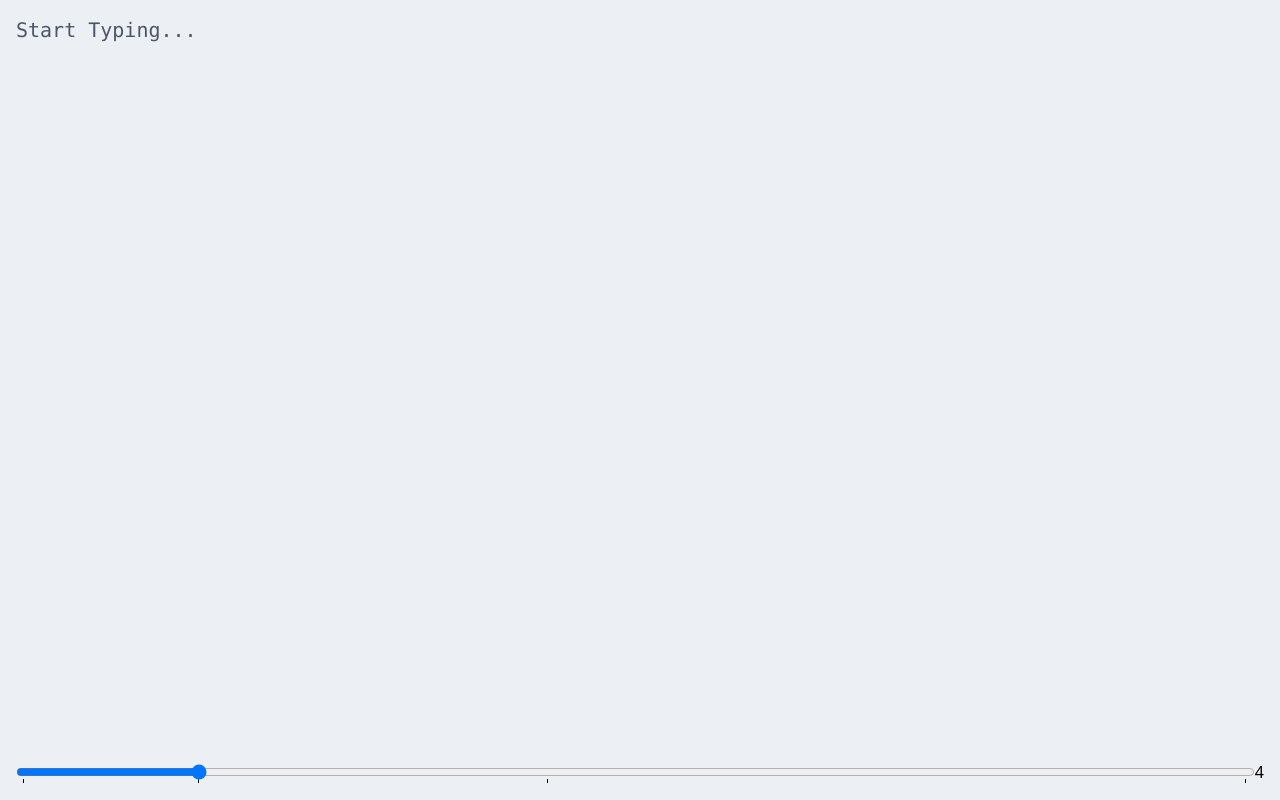
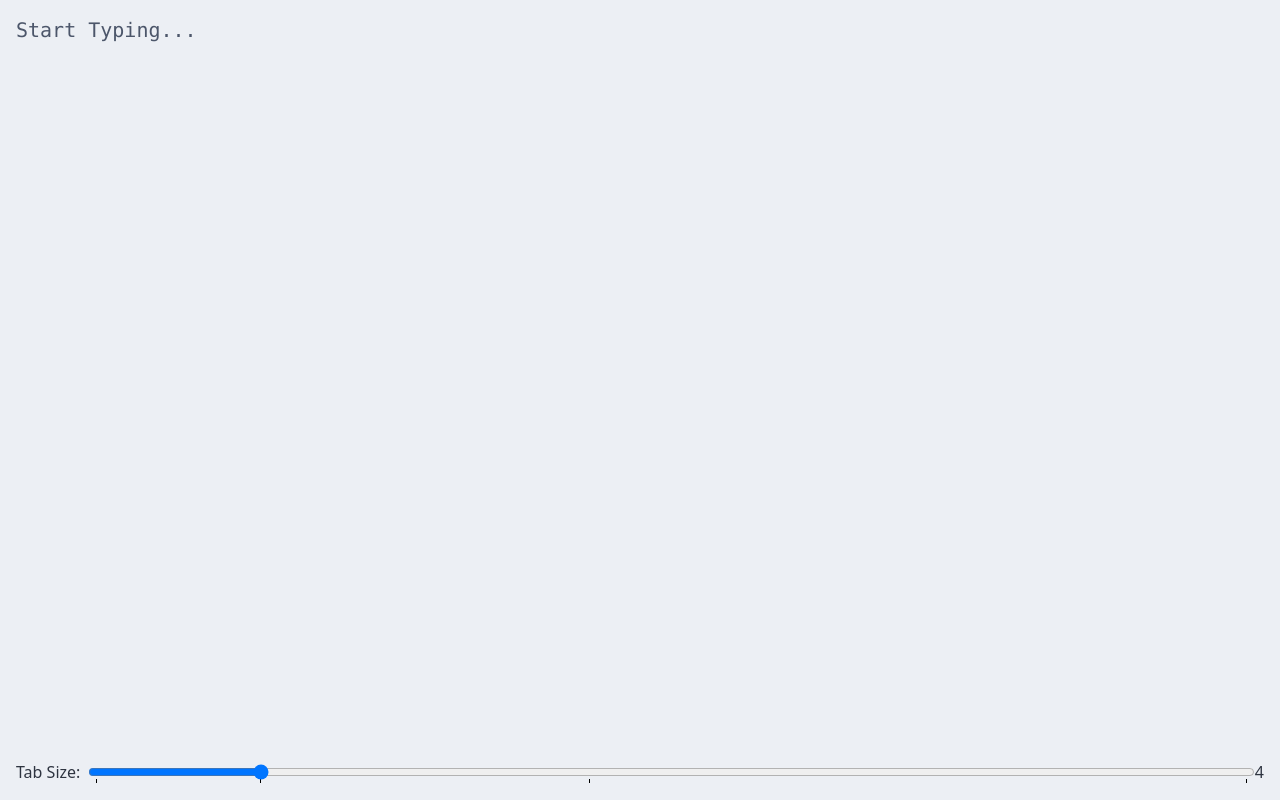
Before and after one commit to jonot-cyber/offline-editor, a React (Create React App) app: page / in a window 1280 px wide. Built offline with nearby package versions, Linux system fonts and the light colour scheme.

Commit message:
Make ui better

```diff
--- a/src/App.tsx
+++ b/src/App.tsx
@@ -50,8 +50,9 @@ function App() {
       </datalist>
       <textarea className="grow font-mono resize-none outline-none text-xl bg-[#ECEFF4] dark:bg-[#2E3440] text-[#2E3440] dark:text-[#ECEFF4] placeholder:text-[#4C566A] placeholder:dark:text-[#D8DEE9]" placeholder="Start Typing..." onKeyDown={keyDown} onChange={saveText} ref={areaRef} autoFocus spellCheck={false} />
       <div className="flex">
+        <span className="text-[#2E3440] dark:text-[#ECEFF4] mr-2">Tab Size:</span>
         <input type="range" name="tab" min={2} max={16} value={tabs} onChange={handleChange} className="grow" list="tabstops" />
-        <span className="dark:text-[#ECEFF4]">{tabs}</span>
+        <span className="text-[#2E3440] dark:text-[#ECEFF4]">{tabs}</span>
       </div>
     </div>
   );
```
